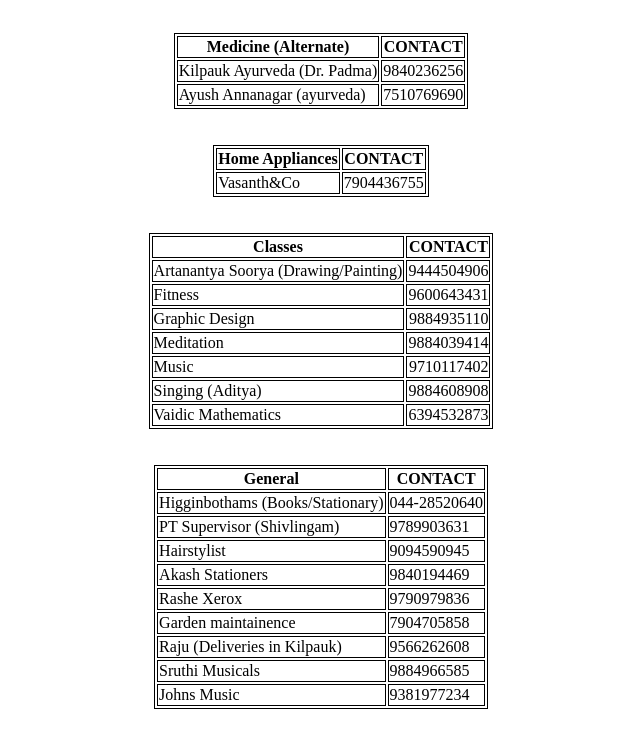
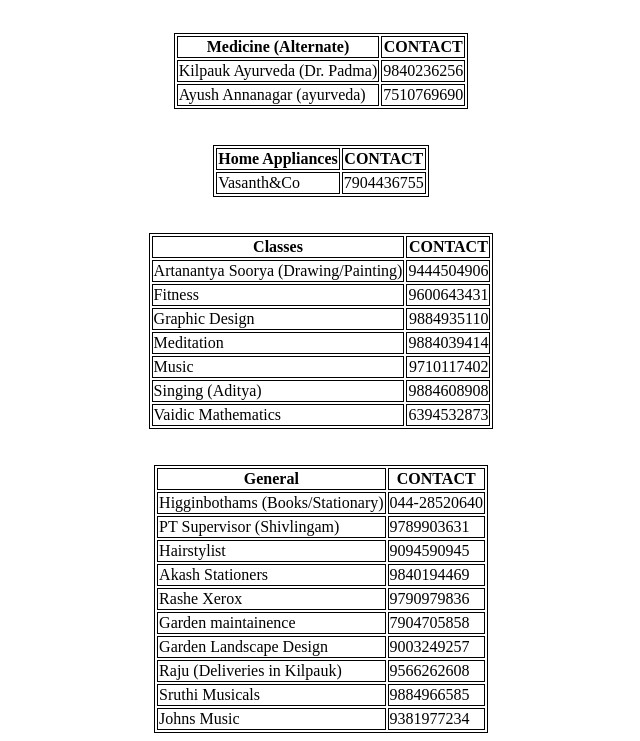
Before and after one commit to ptfoa/telephone, a plain HTML site: page index.html in a window 1280 px wide. Shown: the part 1075-1816 px from the top of the page, without its empty margins (319-959 px from the left). Before the commit the page ends 1792 px from the top, so only its background shows below. Drawn offline with Linux system fonts and the light colour scheme.

Commit message:
Update index.html

```diff
--- a/index.html
+++ b/index.html
@@ -248,6 +248,10 @@
 <td>Garden maintainence </td>
 <td>7904705858</td>
 </tr>
+ <tr>
+<td>Garden Landscape Design</td>
+<td>9003249257</td>
+</tr>
 <tr>
 <td>Raju (Deliveries in Kilpauk)</td>
 <td>9566262608</td>
```
